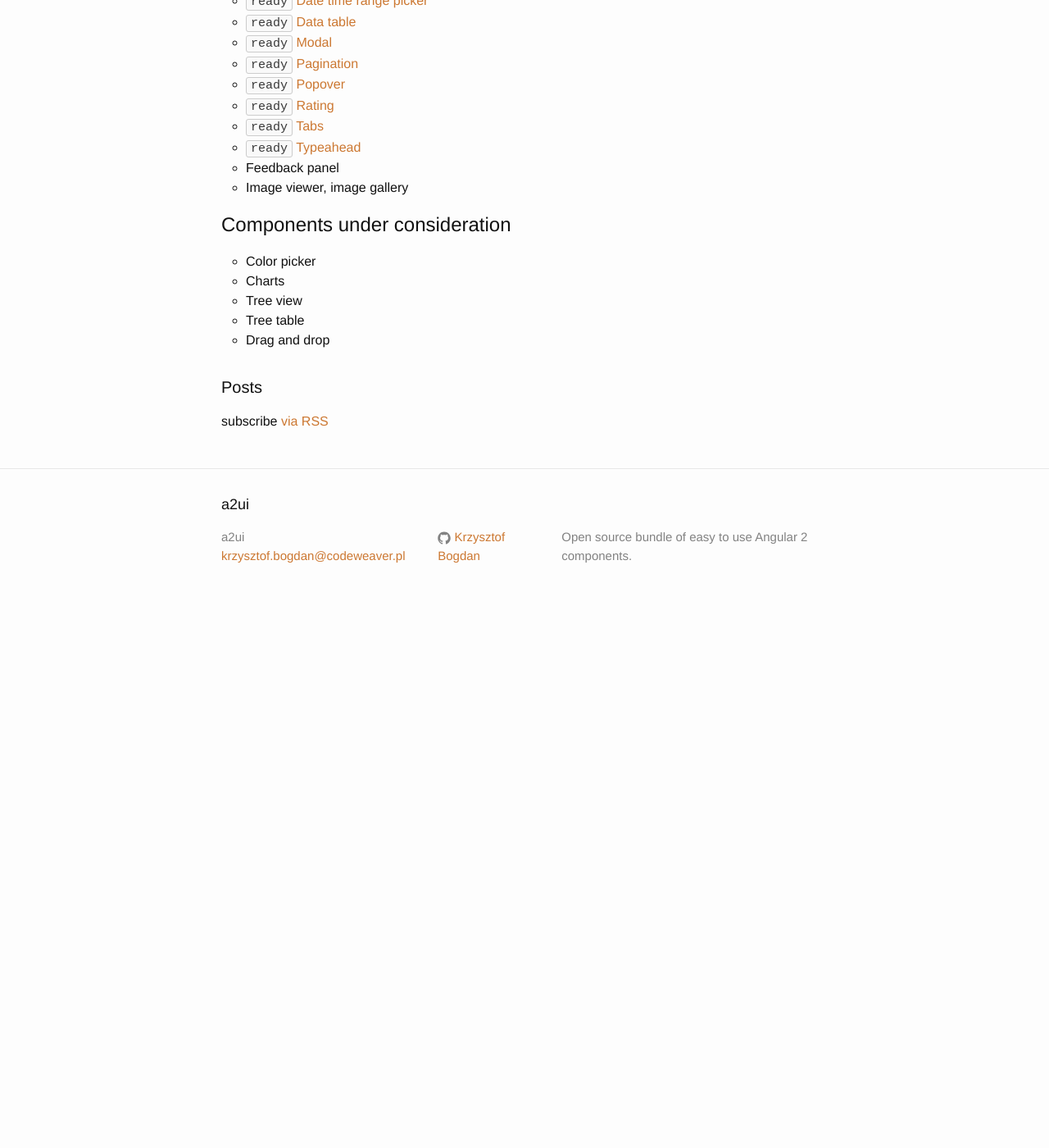
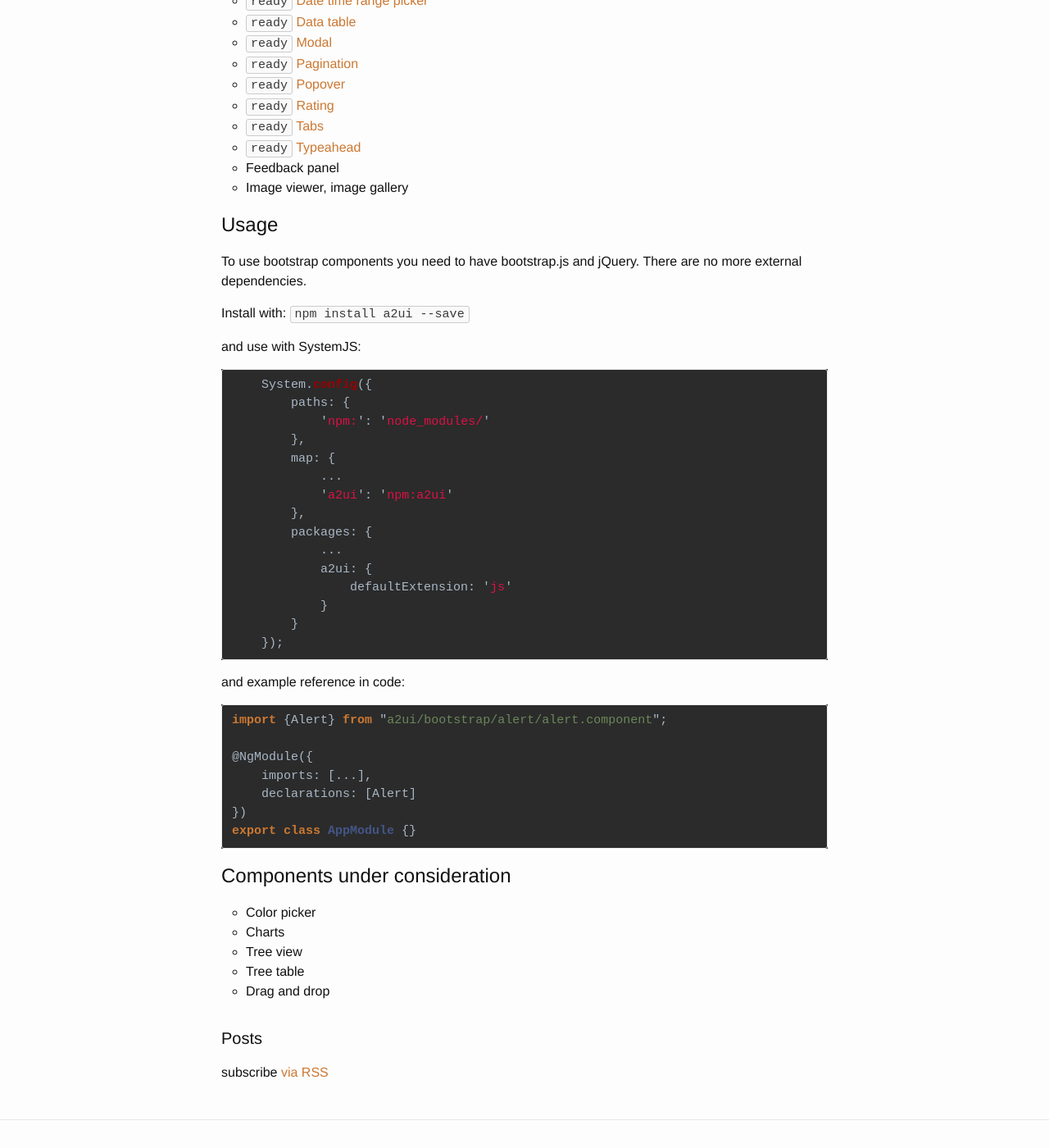
Before and after one commit to a2ui/a2ui, a Jekyll site: the page built from index.html, in a window 1280 px wide and 1400 px high, scrolled down 671 px. Shown: the whole window at 82% size. Built offline with Jekyll 4.4.1, drawn with Linux system fonts in a browser that asks for light colours; comment, search, counter and statistics services are not loaded; before the commit the page ends 1420 px from its top, so only the background shows below that.

Commit message:
Added example usage, changed cname

```diff
--- a/CNAME
+++ b/CNAME
@@ -1 +1 @@
-www.a2ui.com
+a2ui.codeweaver.pl
--- a/_includes/header.html
+++ b/_includes/header.html
@@ -23,7 +23,7 @@
         <a class="page-link" href="https://github.com/a2ui/a2ui">
           <span class="icon icon--github">{% include icon-github.svg %}</span> Source code
         </a>
-        <a class="page-link" href="https://github.com/a2ui/a2ui/blob/master/License.md">License</a>
+        <a class="page-link" href="https://github.com/a2ui/a2ui/blob/master/License.md">MIT License</a>
       </div>
     </nav>
 
--- a/_includes/main.md
+++ b/_includes/main.md
@@ -28,6 +28,46 @@
 * Feedback panel
 * Image viewer, image gallery
 
+
+# Usage
+To use bootstrap components you need to have bootstrap.js and jQuery.
+There are no more external dependencies.
+
+Install with: `npm install a2ui --save`
+
+and use with SystemJS:
+
+{% highlight ts %}
+    System.config({
+        paths: {
+            'npm:': 'node_modules/'
+        },
+        map: {
+            ...
+            'a2ui': 'npm:a2ui'
+        },
+        packages: {
+            ...
+            a2ui: {
+                defaultExtension: 'js'
+            }
+        }
+    });
+{% endhighlight %}
+
+and example reference in code:
+
+{% highlight ts %}
+import {Alert} from "a2ui/bootstrap/alert/alert.component";
+
+@NgModule({
+    imports: [...],
+    declarations: [Alert]
+})
+export class AppModule {}
+
+{% endhighlight %}
+
 # Components under consideration
 
 * Color picker
```
Also changed, not shown: about/about.md (+7 -5 lines).
